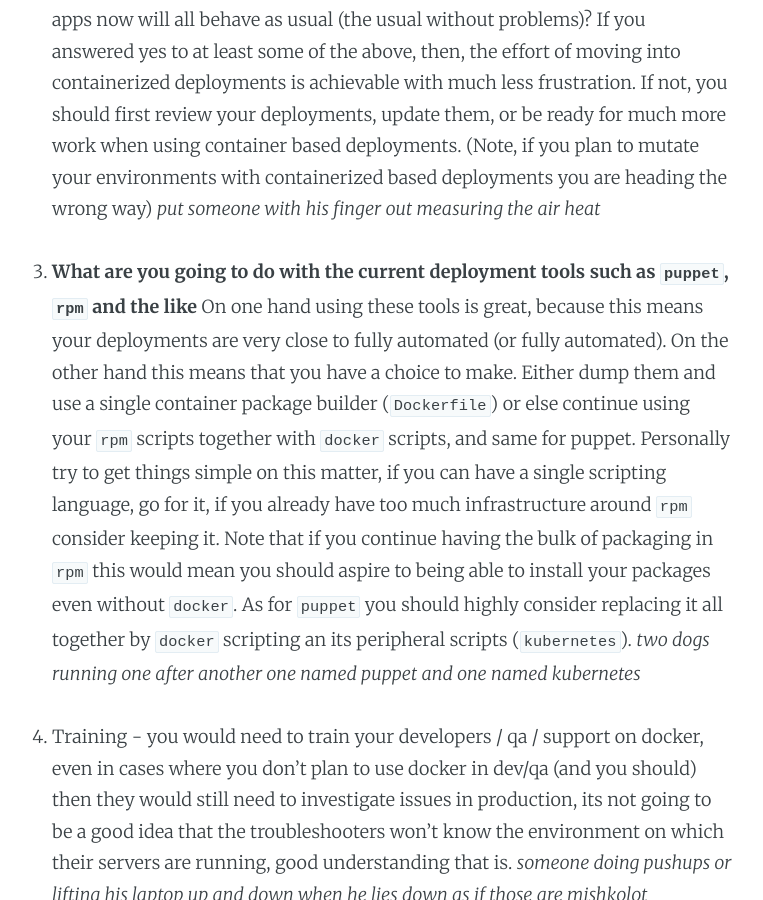
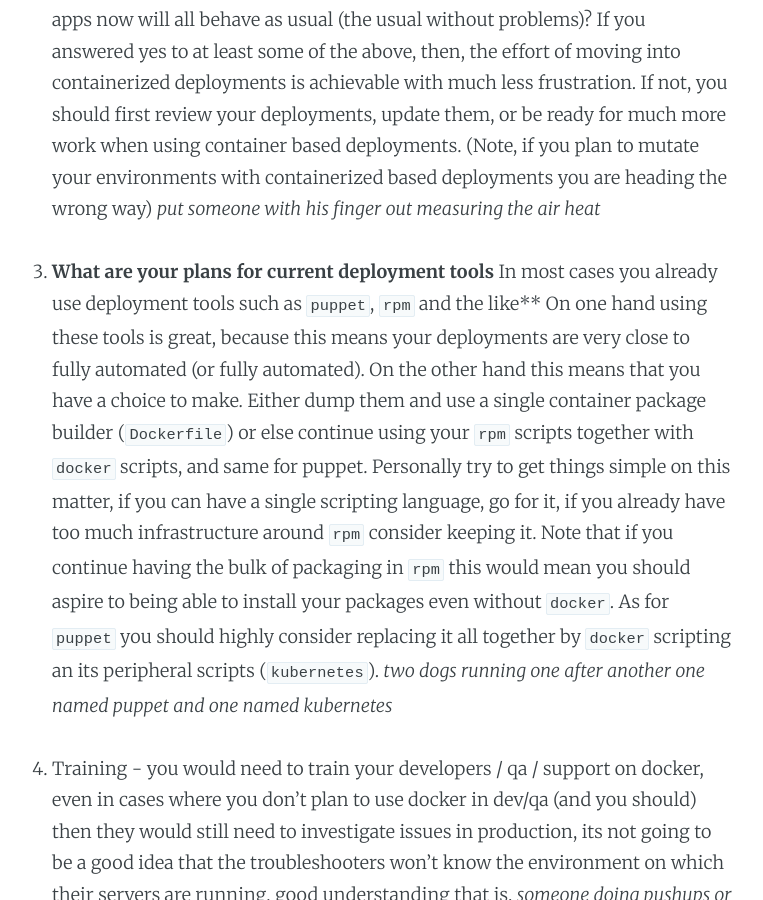
Before and after one commit to tomer-ben-david/tomer-ben-david.github.io.jekyll, a Jekyll site: the page built from _posts/2015-11-09-items-to-consider-before-migrating-to-docker.md, in a window 1280 px wide and 900 px high, scrolled down 1056 px. Shown: the whole window, without its empty margins (263-1026 px from the left). Built offline with Jekyll 4.4.1, drawn with Linux system fonts in a browser that asks for light colours; Markdown is read by kramdown in place of the engine named in the settings; comment, search, counter and statistics services are not loaded.

```diff
--- a/_posts/2015-11-09-items-to-consider-before-migrating-to-docker.md
+++ b/_posts/2015-11-09-items-to-consider-before-migrating-to-docker.md
@@ -9,7 +9,7 @@
 
 2. **Are you ready for immutable deployments?** In the previous item we dealt with the motivation to adopt `docker`, lets now check how ready you are for this new methodology.  Questions to ask: Do you install your apps from scratch, is that already happening in production? If not - are you at least already deploying your apps into `VM's`, or, even better to `cloud-vm's`?  Do deployment/production team add new instances of your app without contacting the relevant developers team as if they do not exist? If I restart your apps now will all behave as usual (the usual without problems)?  If you answered yes to at least some of the above, then, the effort of moving into containerized deployments is achievable with much less frustration.  If not, you should first review your deployments, update them, or be ready for much more work when using container based deployments.  (Note, if you plan to mutate your environments with containerized based deployments you are heading the wrong way) *put someone with his finger out measuring the air heat*
 
-3. **What are you going to do with the current deployment tools such as `puppet`, `rpm` and the like** On one hand using these tools is great, because this means your deployments are very close to fully automated (or fully automated).  On the other hand this means that you have a choice to make.  Either dump them and use a single container package builder (`Dockerfile`) or else continue using your `rpm` scripts together with `docker` scripts, and same for puppet.  Personally try to get things simple on this matter, if you can have a single scripting language, go for it, if you already have too much infrastructure around `rpm` consider keeping it.  Note that if you continue having the bulk of packaging in `rpm` this would mean you should aspire to being able to install your packages even without `docker`.  As for `puppet` you should highly consider replacing it all together by `docker` scripting an its peripheral scripts (`kubernetes`).  *two dogs running one after another one named puppet and one named kubernetes*
+3. **What are your plans for current deployment tools** In most cases you already use deployment tools such as `puppet`, `rpm` and the like** On one hand using these tools is great, because this means your deployments are very close to fully automated (or fully automated).  On the other hand this means that you have a choice to make.  Either dump them and use a single container package builder (`Dockerfile`) or else continue using your `rpm` scripts together with `docker` scripts, and same for puppet.  Personally try to get things simple on this matter, if you can have a single scripting language, go for it, if you already have too much infrastructure around `rpm` consider keeping it.  Note that if you continue having the bulk of packaging in `rpm` this would mean you should aspire to being able to install your packages even without `docker`.  As for `puppet` you should highly consider replacing it all together by `docker` scripting an its peripheral scripts (`kubernetes`).  *two dogs running one after another one named puppet and one named kubernetes*
 
 3. Training - you would need to train your developers / qa / support on docker, even in cases where you don't plan to use docker in dev/qa (and you should) then they would still need to investigate issues in production, its not going to be a good idea that the troubleshooters won't know the environment on which their servers are running, good understanding that is.  *someone doing pushups or lifting his laptop up and down when he lies down as if those are mishkolot*
 
```
